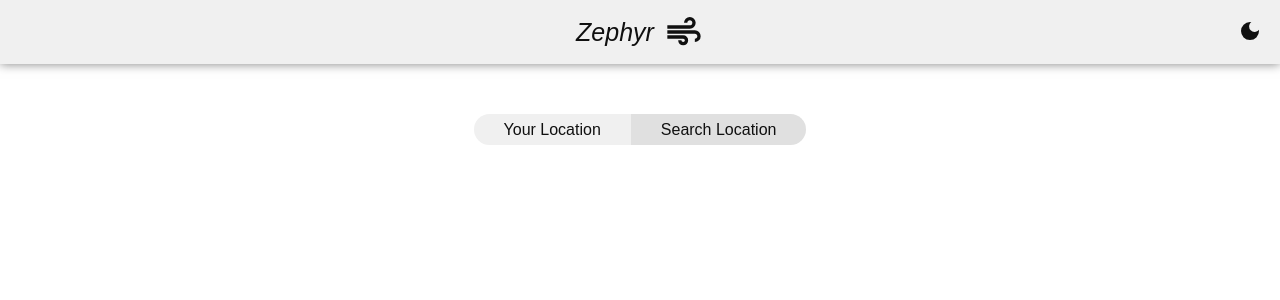
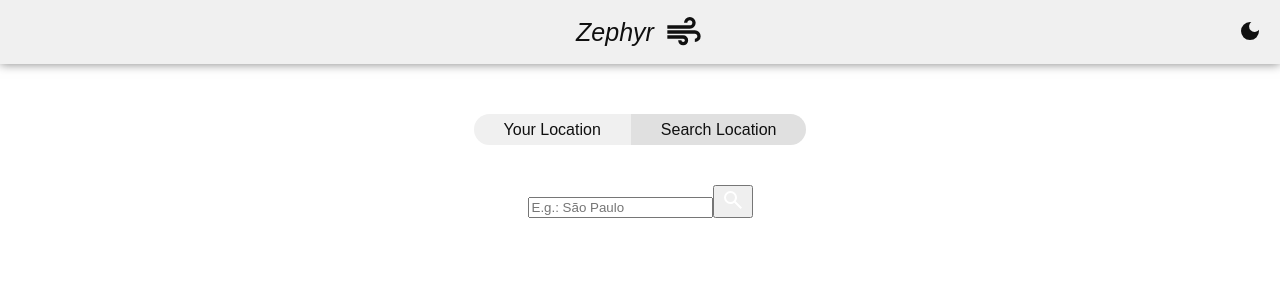
Before and after one commit to GrongoTheGrog/zephyr, a React (Create React App) app: page /search in a window 1280 px wide. Shown: the top 300 px of the page. Built offline with nearby package versions, Linux system fonts and the light colour scheme; no server answers; some icons are missing.

Commit message:
started the search page and made some improvements on the page handling and the first geolocation api call for optiomization

```diff
--- a/src/App.js
+++ b/src/App.js
@@ -5,7 +5,7 @@ import { BrowserRouter as Router, Routes, Route, useNavigate } from 'react-route
 import { Weather } from './components/weather/wheather';
 
 import { ToggleSearch } from './components/toggleSearch/toggleSearch';
-
+import { Search } from './components/search/search';
 
 function App() {
 
@@ -13,16 +13,32 @@ function App() {
 
   const [city, setCity] = useState();
 
+  useEffect(() => {
+    if (window.location.pathname !== '/'){
+      localStorage.setItem('lastPage', window.location.pathname);
+    }
+  }, [])
+
 
   useEffect(() => {
+    const city = localStorage.getItem('city');
+    if (city) {
+      const lastPage = localStorage.getItem('lastPage') || `/places/${city}`;
+      navigate(lastPage);
+      return
+    }
+
     if ('geolocation' in navigator){
       navigator.geolocation.getCurrentPosition((postion) => {
 
         fetch(`http://api.openweathermap.org/geo/1.0/reverse?lat=${postion.coords.latitude}&lon=${postion.coords.longitude}&appid=${process.env.REACT_APP_API_KEY}`)
         .then(response => response.json())
         .then(data => {
+          localStorage.setItem('city', data[0].name)
+
           setCity(() => data[0].name);
-          navigate(`/places/${data[0].name}`);
+          const lastPage = localStorage.getItem('lastPage') || `/places/${data[0].name}`;
+          navigate(lastPage);
         })
 
 
@@ -33,7 +49,7 @@ function App() {
       }
     )
     }
-  }, [navigate])
+  }, [])
 
 
   console.log(city)
@@ -47,7 +63,7 @@ function App() {
 
       <Routes>
         <Route path='/places/:city'  element={<Weather />}/>
-        <Route path='/search'/>
+        <Route path='/search'    element={<Search />}/>
       </Routes>
 
     </main>
--- /dev/null
+++ b/src/components/search/search.css
@@ -0,0 +1,6 @@
+.search-container{
+    display: flex;
+    justify-content: center;
+    align-items: center;
+    padding-top: 40px;
+}
--- /dev/null
+++ b/src/components/search/search.jsx
@@ -0,0 +1,22 @@
+import './search.css';
+import blackSearch from '../../assets/search-black.svg';
+import whiteSearch from '../../assets/search-white.svg';
+import { useDefinitions } from '../../siteDefinitions';
+
+const searchIcon = [blackSearch, whiteSearch];
+
+export function Search() {
+
+    const {theme} = useDefinitions();
+
+    return (
+        <section className='search-container'>
+            <form className='form-search'>
+                <input className='input-search' placeholder='E.g.: São Paulo'></input>
+                <button className='button-search'>
+                    <img src={searchIcon[theme.data ? 0 : 1]}></img>
+                </button>
+            </form>
+        </section>
+    )
+}
--- a/src/components/toggleSearch/toggleSearch.jsx
+++ b/src/components/toggleSearch/toggleSearch.jsx
@@ -8,7 +8,7 @@ export function ToggleSearch({city}){
 
     const buttons = [
         {label: 'Your Location', class: 'local', link: `/places/${city}`},
-        {label: 'Search Location', class: 'search'}
+        {label: 'Search Location', class: 'search', link: `/search`}
     ]
 
     return (
```
Also changed, not shown: src/assets/search-black.svg (added), src/assets/search-white.svg (added).
